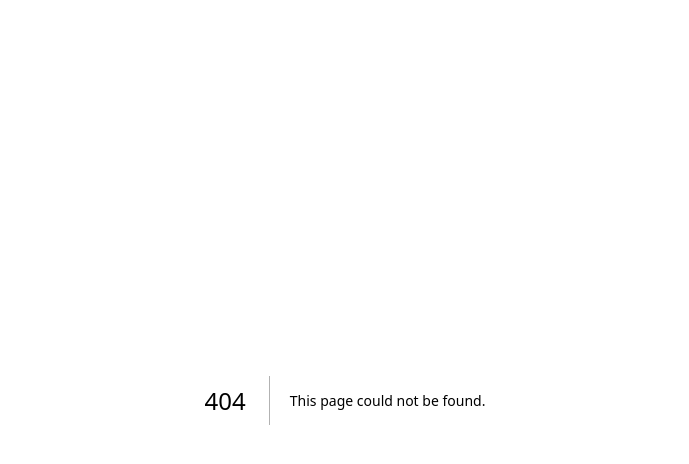
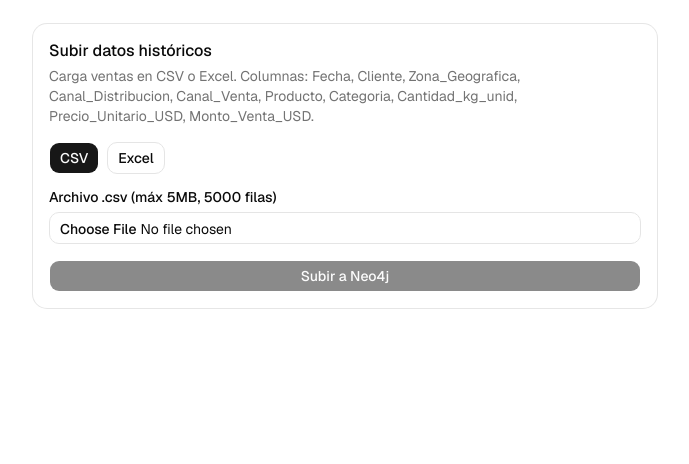
Before and after one commit to xsismadn3ss/EggSeller, a Next.js app: page /subir in a window 1280 px wide. Before the commit this address had no page. Shown: the top 464 px of the page, without its empty margins (295-984 px from the left). Built offline with nearby package versions, Linux system fonts and the light colour scheme.

Commit message:
💄 Agregar página de subida CSV/Excel y README

```diff
--- /dev/null
+++ b/app/subir/page.tsx
@@ -0,0 +1,157 @@
+"use client";
+
+import { useState } from "react";
+import { Button } from "@/components/ui/button";
+import {
+  Card,
+  CardContent,
+  CardDescription,
+  CardHeader,
+  CardTitle,
+} from "@/components/ui/card";
+import { Input } from "@/components/ui/input";
+import { Label } from "@/components/ui/label";
+import { Progress } from "@/components/ui/progress";
+import {
+  Table,
+  TableBody,
+  TableCell,
+  TableHead,
+  TableHeader,
+  TableRow,
+} from "@/components/ui/table";
+
+type Tipo = "csv" | "excel";
+
+interface UploadResult {
+  total: number;
+  insertadas: number;
+  errores: { fila: number; error: string }[];
+}
+
+export default function SubirPage() {
+  const [tipo, setTipo] = useState<Tipo>("csv");
+  const [file, setFile] = useState<File | null>(null);
+  const [loading, setLoading] = useState(false);
+  const [result, setResult] = useState<UploadResult | null>(null);
+  const [error, setError] = useState<string | null>(null);
+
+  async function onSubmit(e: React.FormEvent) {
+    e.preventDefault();
+    setError(null);
+    setResult(null);
+    if (!file) {
+      setError("Selecciona un archivo");
+      return;
+    }
+    setLoading(true);
+    try {
+      const fd = new FormData();
+      fd.append("file", file);
+      const res = await fetch(`/api/upload-${tipo}`, {
+        method: "POST",
+        body: fd,
+      });
+      const data = await res.json();
+      if (!res.ok) throw new Error(data.error ?? "Error al subir");
+      setResult(data as UploadResult);
+    } catch (e) {
+      setError(e instanceof Error ? e.message : String(e));
+    } finally {
+      setLoading(false);
+    }
+  }
+
+  return (
+    <div className="mx-auto flex min-h-svh max-w-2xl flex-col gap-4 p-6">
+      <Card>
+        <CardHeader>
+          <CardTitle>Subir datos históricos</CardTitle>
+          <CardDescription>
+            Carga ventas en CSV o Excel. Columnas: Fecha, Cliente,
+            Zona_Geografica, Canal_Distribucion, Canal_Venta, Producto,
+            Categoria, Cantidad_kg_unid, Precio_Unitario_USD,
+            Monto_Venta_USD.
+          </CardDescription>
+        </CardHeader>
+        <CardContent>
+          <form onSubmit={onSubmit} className="flex flex-col gap-4">
+            <div className="flex gap-2">
+              <Button
+                type="button"
+                variant={tipo === "csv" ? "default" : "outline"}
+                onClick={() => setTipo("csv")}
+              >
+                CSV
+              </Button>
+              <Button
+                type="button"
+                variant={tipo === "excel" ? "default" : "outline"}
+                onClick={() => setTipo("excel")}
+              >
+                Excel
+              </Button>
+            </div>
+            <div className="flex flex-col gap-2">
+              <Label htmlFor="file">
+                Archivo {tipo === "csv" ? ".csv" : ".xls / .xlsx"} (máx 5MB,
+                5000 filas)
+              </Label>
+              <Input
+                id="file"
+                type="file"
+                accept={tipo === "csv" ? ".csv" : ".xls,.xlsx"}
+                onChange={(e) => setFile(e.target.files?.[0] ?? null)}
+              />
+            </div>
+            {loading && <Progress value={50} />}
+            {error && <p className="text-sm text-red-600">{error}</p>}
+            <Button type="submit" disabled={loading || !file}>
+              {loading ? "Subiendo..." : "Subir a Neo4j"}
+            </Button>
+          </form>
+        </CardContent>
+      </Card>
+
+      {result && (
+        <Card>
+          <CardHeader>
+            <CardTitle>Resultado</CardTitle>
+            <CardDescription>
+              {result.insertadas}/{result.total} ventas guardadas.
+            </CardDescription>
+          </CardHeader>
+          <CardContent>
+            {result.errores.length === 0 ? (
+              <p className="text-sm text-green-700">
+                Carga completa sin errores.
+              </p>
+            ) : (
+              <Table>
+                <TableHeader>
+                  <TableRow>
+                    <TableHead>Fila</TableHead>
+                    <TableHead>Error</TableHead>
+                  </TableRow>
+                </TableHeader>
+                <TableBody>
+                  {result.errores.slice(0, 10).map((e) => (
+                    <TableRow key={e.fila}>
+                      <TableCell>{e.fila}</TableCell>
+                      <TableCell>{e.error}</TableCell>
+                    </TableRow>
+                  ))}
+                </TableBody>
+              </Table>
+            )}
+            {result.errores.length > 10 && (
+              <p className="mt-2 text-xs text-muted-foreground">
+                ...y {result.errores.length - 10} errores más.
+              </p>
+            )}
+          </CardContent>
+        </Card>
+      )}
+    </div>
+  );
+}
```
Also changed, not shown: 1 other file (tests, documents, lock files or other folders).
